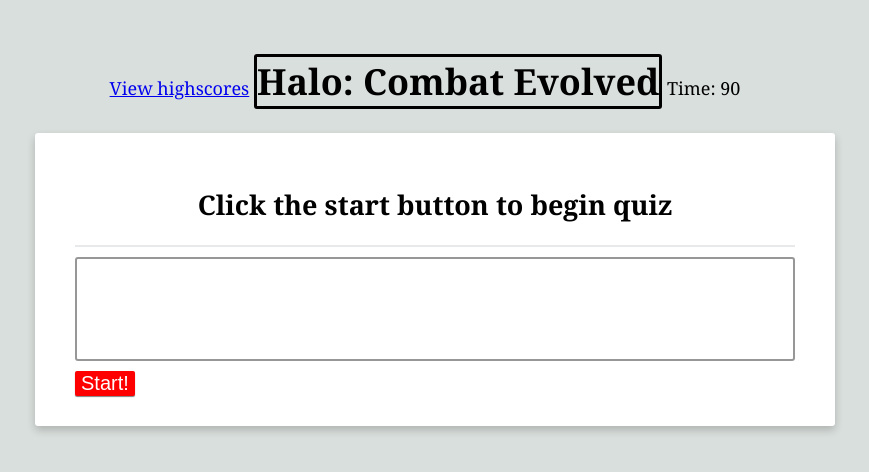
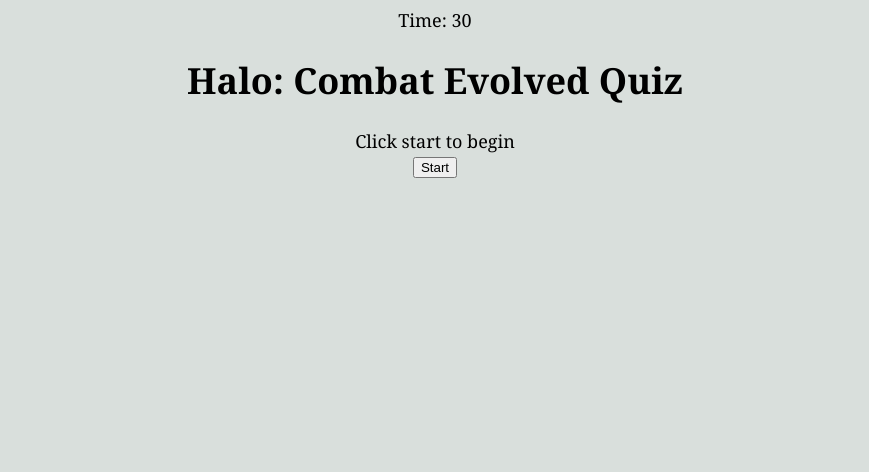
Before and after one commit to evanfurniss/code-quiz, a plain HTML site: page index.html in a window 1280 px wide. Shown: the whole page, without its empty margins (205-1074 px from the left). Drawn offline with Linux system fonts and the light colour scheme.

Commit message:
Reworked the page for functionality. JavaScript works correctly with reworked HTML.

```diff
--- a/assets/css/style.css
+++ b/assets/css/style.css
@@ -1,111 +1,6 @@
-*,
-*::before,
-*::after{
-    box-sizing: border-box;
-}
-
-html,
-body,
-.wrapper {
-    width: 100%;
-    padding: 0;
-    margin: 0;
-}
-
 body {
     font-family: Cambria, Cochin, Georgia, Times, 'Times New Roman', serif;
     font-size: 18px;
+    text-align: center;
     background-color: rgb(217, 223, 220);
 }
-
-/* .hero-image {
-    background-image: url("../pics/halo.png");
-    background-color: #cccccc;
-    height: 500px;
-    background-position: center;
-    background-repeat: no-repeat;
-    background-size: cover;
-    position: relative;
-} */
-
-header {
-    text-align: center;
-}
-
-#highscore {
-    display: inline-block;
-}
-
-#quizTitle {
-    display: inline-block;
-    border: solid black;
-    border-radius: 3px;
-}
-
-#timer {
-    display: inline-block;
-    padding-right: 20px;
-}
-
-.wrapper{
-    padding-top: 30px;
-    padding-left: 20px;
-    padding-right: 20px;
-}
-
-.card {
-    background-color: white;
-    border-radius: 3px;
-    border-width: 1px;
-    width: 100%;
-    box-shadow: 0 4px 8px 0 rgba(0,0,0,0.2);
-    margin: auto;
-    max-width: 800px;
-    padding: 30px 40px;
-}
-
-.card-header {
-    text-align: center;
-}
-
-.card-header::after {
-    content: " ";
-    display: block;
-    width: 100%;
-    background: #e7e9eb;
-    height: 2px;
-}
-
-.card-body {
-    min-height: 100px;
-}
-
-.container {
-    -webkit-appearance: none;
-    -moz-appearance: none;
-    appearance: none;
-    border: none;
-    display: block;
-    width: 100%;
-    padding-top: 15px;
-    padding-left: 15px;
-    padding-right: 15px;
-    padding-bottom: 85px;
-    font-size: 1.2rem;
-    text-align: center;
-    margin-top: 10px;
-    margin-bottom: 10px;
-    border: 2px solid rgb(151, 151, 151);
-    border-radius: 3px;
-    resize: none;
-    overflow: hidden;
-}
-
-.btn {
-    border: none;
-    background-color: red;
-    border-radius: 2px;
-    color: white;
-    box-shadow: 0px 1px 1px 0px gray;
-    font-size: 20px;
-}
--- a/assets/js/highscore.js
+++ /dev/null
@@ -1,2 +0,0 @@
-var highscoreTags = document.querySelector("#card-body");
-// highscoreTags.textContent = localStorage.getItem("highscore");
--- a/assets/js/questions.js
+++ b/assets/js/questions.js
@@ -1,15 +1,15 @@
 var qList = [{
-    question: "What is the name of the playable character in Halo: Combat Evolved?",
+    question: "Who is the playable character in Halo: Combat Evolved?",
     answers: ["John Adams", "Marcus Phoenix", "Master Chief", "Crash Bandicoot"],
     correctAnswer: "Master Chief"
 },
 {
-    question: "what is the name of the Halo multiplayer map?",
+    question: "What is the name of the Red vs. Blue Halo multiplayer map?",
     answers: ["Blood Gulch", "Battle Creek", "Sidewinder", "Wizard"],
     correctAnswer:  "Blood Gulch"
 },
 {
-    question: "What is the name of the antagonist group",
+    question: "Who is/are the antagonist(s)",
     answers: ["Flood", "Covenant", "Swarm", "Both a & b"],
     correctAnswer: "Both a & b"
 },
--- a/assets/js/script.js
+++ b/assets/js/script.js
@@ -2,8 +2,12 @@ var questionBox = document.querySelector("#question");
 var answerBox = document.querySelector("#answers");
 var timer = document.querySelector("#timer");
 var start = document.querySelector("#btnStart");
-var secRemaining = 90;
+var secRemaining = 30;
 var qIndex = 0;
+var stopTime;
+
+questionBox.textContent = "Halo: Combat Evolved Quiz"
+answerBox.textContent = "Click start to begin"
 
 start.addEventListener("click", function(){
     runningTimer();
@@ -11,29 +15,27 @@ start.addEventListener("click", function(){
     start.setAttribute("style", "display: none");
 });
 
-function questionCreator() {
-    var qAnswers = qList[qIndex].answers;
-    questionBox.textContent = qList[qIndex].question;
-    answerBox.innerHTML = "";
-    for (let j = 0; j < qAnswers.length; j++){
-        var buttons = document.createElement("button");
-        buttons.innerText = qAnswers[j];
-        answerBox.append(buttons);
-        buttons.addEventListener("click", checkAnswer);
-    }
-}
-
-var stopTime;
-
 function runningTimer() { stopTime = setInterval(function(){
     secRemaining--;
     timer.textContent = ("Time: " + secRemaining);
     if (secRemaining <= 0) {
         clearInterval(stopTime);
-        questionBox.innerHTML = "<h2>High Scores</h2>";
+        questionBox.textContent = "High Scores";
         answerBox.innerHTML = localStorage.getItem("initials") + ": " + localStorage.getItem("score");
     }
 }, 1000);
+}
+
+function questionCreator() {
+    var qAnswers = qList[qIndex].answers;
+    questionBox.textContent = qList[qIndex].question;
+    answerBox.innerHTML = "";
+    for (let i = 0; i < qAnswers.length; i++){
+        var buttons = document.createElement("button");
+        buttons.innerText = qAnswers[i];
+        answerBox.append(buttons);
+        buttons.addEventListener("click", checkAnswer);
+    }
 }
 
 function checkAnswer(e){
@@ -41,19 +43,35 @@ function checkAnswer(e){
         qIndex++;
     }
     else {
-        secRemaining = secRemaining - 10;
+        secRemaining = secRemaining - 5;
         qIndex++;
     }
 
     if (qIndex == qList.length && secRemaining != 0){
-        var userInit = prompt("Enter your initials");
-        userInit = userInit + ": " + secRemaining;
-        localStorage.setItem("initials", userInit);
         clearInterval(stopTime);
-        questionBox.innerHTML = "<h2>High Scores</h2><br>";
-        answerBox.innerHTML = localStorage.getItem("initials");
+        endOfGame();
     }
     else{
         questionCreator();
     }
 }
+
+function endOfGame() {
+    var userInit = document.createElement("input");
+    var submit = document.createElement("button");
+    questionBox.textContent = "New Score"
+    submit.textContent = "Submit";
+    answerBox.innerHTML = "Please enter your initials" + "<br>";
+    answerBox.append(userInit);
+    answerBox.append(submit);
+    submit.addEventListener("click", showHighscore);
+}
+
+function showHighscore() {
+    console.log("Hello World");
+    // var highscoreObj = {
+    //     name: userInit.value,
+    //     score: secRemaining
+    // }
+    // highscoreObj =
+}
--- a/index.html
+++ b/index.html
@@ -7,23 +7,15 @@
     <title>Code Quiz</title>
 </head>
 <body>
-  <div class="wrapper">
-    <header>
-        <a id="highscore" href="highscore.html">View highscores</a>
-        <h1 id="quizTitle">Halo: Combat Evolved</h1>
-        <p id="timer">Time: 90</p>
-    </header>
-    <div class="card">
-        <div class="card-header">
-            <h2>Click the start button to begin quiz</h2>
-        </div>
-        <div class="card-body">
-            <div class="container"><div id="question"></div>
-            <div id="answers"></div></div>
-            <button id="btnStart" class="btn">Start!</button>
-        </div>
-    </div>
-  </div>
+
+    <div id="timer">Time: 30</div>
+
+    <h1 id="question"></h1>
+
+    <div id="answers"></div>
+
+    <button id="btnStart">Start</button>
+
 <script src="assets/js/questions.js"></script>
 <script src="assets/js/script.js"></script>
 </body>
```
Also changed, not shown: highscore.html (deleted, +0 -22 lines).
